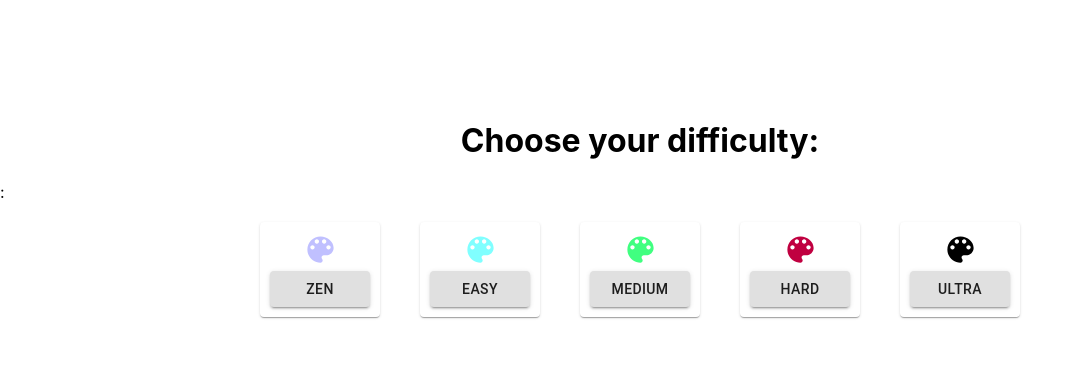
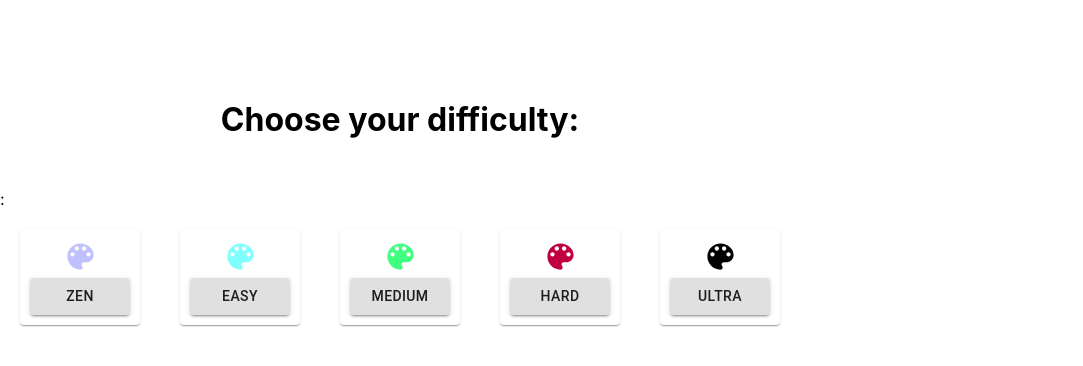
Before and after one commit to BethanyDrake/jamcraft, a React (Create React App) app: page / in a window 1280 px wide. Shown: the top 366 px of the page, without its empty margins (0-1083 px from the left). Built offline with nearby package versions, Linux system fonts and the light colour scheme.

Commit message:
background colour

```diff
--- a/src/App.js
+++ b/src/App.js
@@ -56,6 +56,7 @@ const recalculateUltraValues = () => {
   });
 }
 
+
 function App() {
 
   const [itemPrices, setItemPrices] = useState(getInitialItemPrices());
@@ -90,11 +91,15 @@ function App() {
 
 
   if (difficulty === -1) {
-    return (<DifficultyScreen setDifficulty={setDifficulty}/>)
+    return (
+      <div className="App" style={{backgroundColor:"white", width: "800px", height: "800px"}}>
+      <DifficultyScreen setDifficulty={setDifficulty}/>
+    </div>)
   }
 
   return (
-    <div className="App">
+
+    <div className="App" style={{backgroundColor:"white", width: "800px", height: "800px"}}>
       <SimpleTabs itemPrices={itemPrices} setItemPrices={setItemPrices}/>
     </div>
   );
--- a/src/DifficultyScreen.js
+++ b/src/DifficultyScreen.js
@@ -33,7 +33,7 @@ const DifficultyTile = ({difficultyName, difficultyValue, colourName, setDifficu
 const DifficultyScreen = ({setDifficulty}) => {
   return (
     <div>
-    <h1 style={{ textAlign: "center", paddingTop: "100px"}}>Choose your difficulty:</h1>:
+    <h1 style={{ textAlign: "center", margin: 0, paddingTop: "100px", paddingBottom: "50px"}}>Choose your difficulty:</h1>:
     <div style={{display:"flex", justifyContent: "center"}}>
       <DifficultyTile difficultyName={"zen"} difficultyValue={4} colourName={"lilac"} setDifficulty={setDifficulty}/>
     <DifficultyTile difficultyName={"easy"} difficultyValue={1} colourName={"waterspout"} setDifficulty={setDifficulty}/>
```
